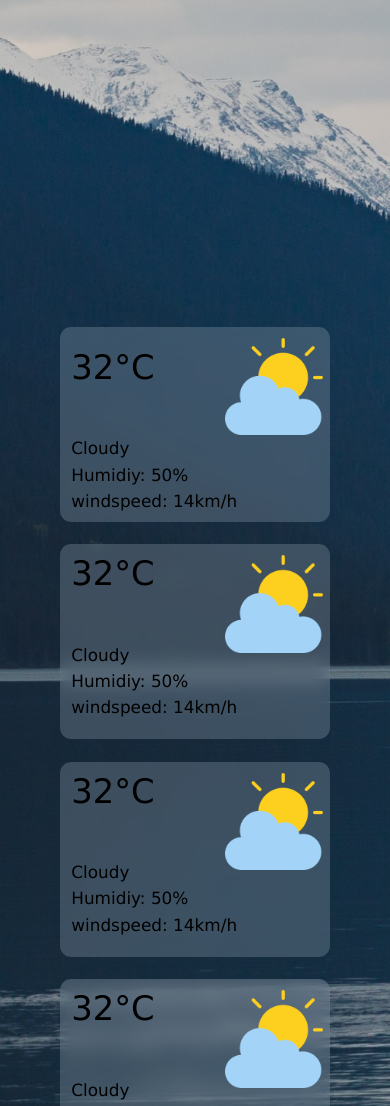
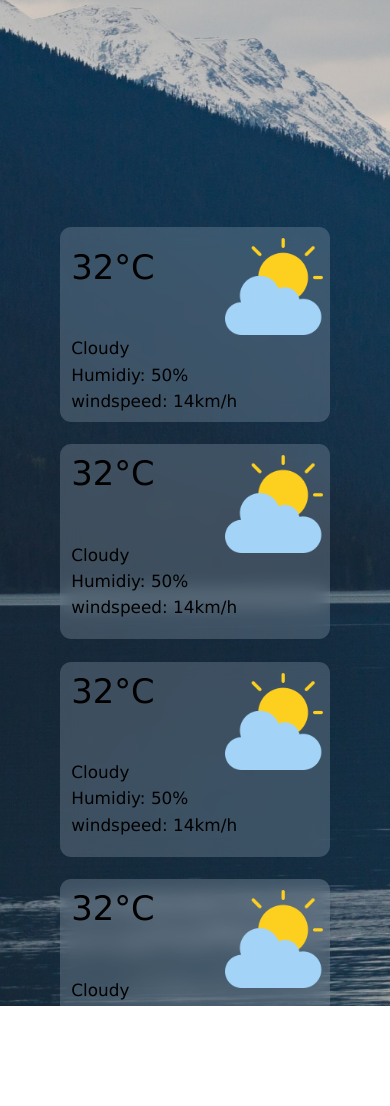
Before and after one commit to mukund0502/Weather, a website built with Vite: page index.html in a window 390 px wide. Shown: the part 640-1746 px from the top of the page. After the commit the page ends 1646 px from the top, so only its background shows below. Built offline with nearby package versions, Linux system fonts and the light colour scheme; no server answers.

Commit message:
responsive

```diff
--- a/style.css
+++ b/style.css
@@ -1,47 +1,67 @@
-.viewport{
+.viewport {
     min-height: 100vh;
     background-image: url(./aaa.jpg);
     background-size: cover;
     /* background-size: auto; */
 }
-.present{
+
+.present {
     height: 100vh;
 }
-.pastandfuture{
+
+.pastandfuture {
     height: 95vh;
     width: 35vw;
 }
-#temperature{
+
+#temperature {
     /* padding: 20; */
     /* font-size: 50px; */
 }
-.cards{
+
+.cards {
     /* background-color: rgb(159, 159, 144,0.2); */
-    backdrop-filter:blur(10px);
+    backdrop-filter: blur(10px);
     background-color: rgba(153, 170, 185, 0.3);
     transition: all;
     transition-duration: 0.5s;
 }
-.cards:hover{
+
+.cards:hover {
     width: 73%;
     height: 28%;
 }
-.data{
-    backdrop-filter:blur(10px);
+
+.data {
+    backdrop-filter: blur(10px);
 
     /* background-color: rgb(159, 159, 144,0.5); */
 }
-.searchbox{
-    background-color: rgb(97, 106, 106,0.5);
+
+.searchbox {
+    background-color: rgb(97, 106, 106, 0.5);
     backdrop-filter: blur(10px);
     /* background:none; */
 }
+
 @media only screen and (max-width: 600px) {
-    .viewport{
+    /* .viewport {
+        flex-direction: column;
+    } */
+
+    .pastandfuture{
+        width: 90%;
+        margin: 0px auto 0px auto;
+    }
+}
+
+@media only screen and (max-width: 600px) {
+    .viewport {
         flex-direction: column;
     }
-    .pastandfuture{
+
+    /* .pastandfuture{
         width: 90%;
         margin: 100px auto 0px auto;
-    }
-  }
+    } */
+}
```
